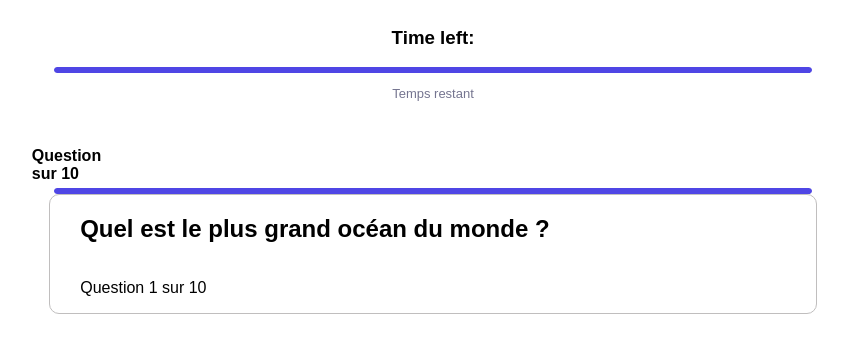
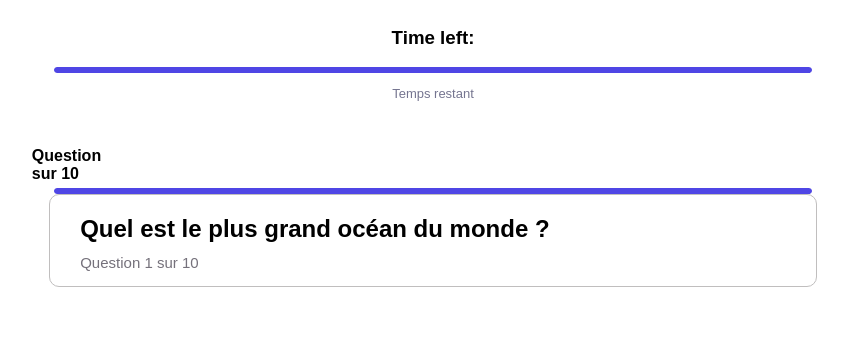
Before and after one commit to doudaoud/quiz-app, a React (Vite) app: page /quiz in a window 1280 px wide. Shown: the top 352 px of the page, without its empty margins (207-1055 px from the left). Built offline with nearby package versions, Linux system fonts and the light colour scheme.

Commit message:
Add styling for question number in Quiz component

```diff
--- a/src/App.css
+++ b/src/App.css
@@ -126,3 +126,8 @@
   width: 97%;
   padding-left: 30px;
 }
+.num_question{
+  margin-top: -9px;
+  color: rgb(117, 113, 123);
+  font-size: 15px;
+}
--- a/src/pages/Quiz.tsx
+++ b/src/pages/Quiz.tsx
@@ -20,7 +20,7 @@ export default function Quiz() {
           <h2 className="qustion">
             Quel est le plus grand océan du monde ?
           </h2>
-          <p>
+          <p className="num_question">
             Question 1 sur 10
           </p>
           <div className="reponses">
```
